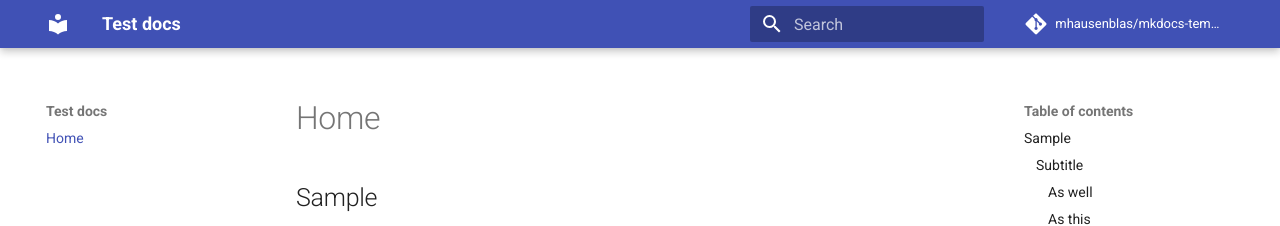
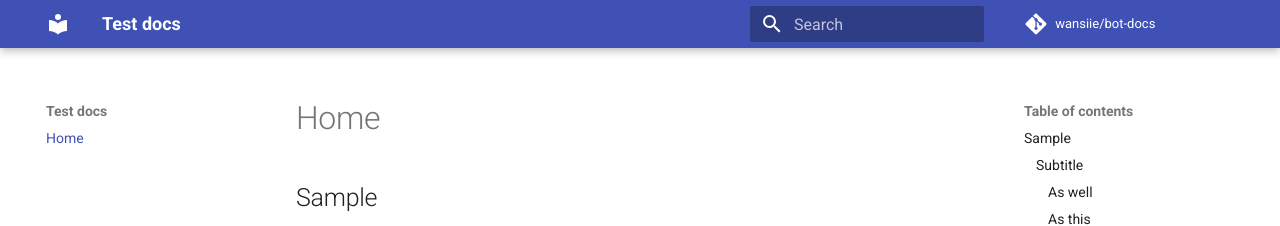
Before and after one commit to wansiie/bot-docs, an MkDocs documentation site: the page built from docs/index.md, in a window 1280 px wide. Shown: the top 226 px of the page. Built offline with MkDocs 1.6.1 and Material for MkDocs 9.7.7, drawn with Linux system fonts in a browser that asks for light colours; comment, search, counter and statistics services are not loaded.

Commit message:
Update mkdocs.yml

```diff
--- a/mkdocs.yml
+++ b/mkdocs.yml
@@ -2,8 +2,8 @@ site_name: Test docs
 site_description: 'A docs test'
 site_author: 'Michael Hausenblas'
 docs_dir: docs/
-repo_name: 'mhausenblas/mkdocs-template'
-repo_url: 'https://github.com/mhausenblas/mkdocs-template'
+repo_name: 'wansiie/bot-docs'
+repo_url: 'https://github.com/wansiie/bot-docs'
 nav:
     - Home: index.md
 theme:
```
